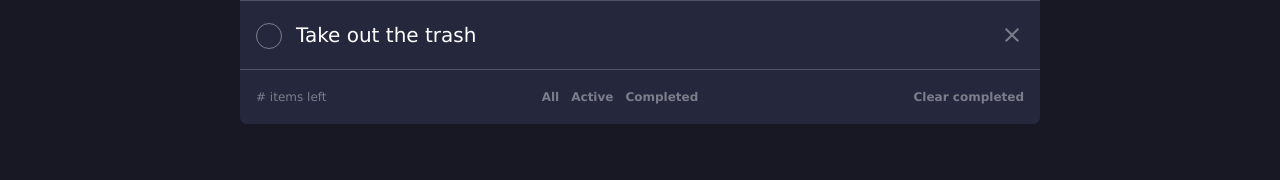
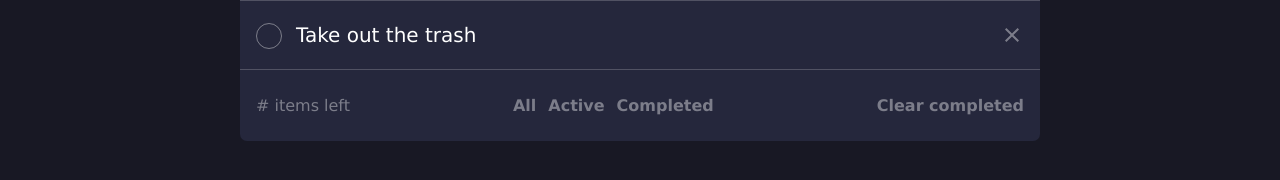
Before and after one commit to kirstengreen/todo-challenge-09262021, a React (Create React App) app: page / in a window 1280 px wide. Shown: the part 432-612 px from the top of the page. Built offline with nearby package versions, Linux system fonts and the light colour scheme.

Commit message:
added conditional styling for list footer component

```diff
--- a/src/components/ListFooter/ListFooter.css
+++ b/src/components/ListFooter/ListFooter.css
@@ -1,6 +1,10 @@
 .footer_container{
   font-size: 12px;
   color: rgba( 255, 255, 255, .4 )
+}
+
+.footer_container__desktop {
+  font-size: 16px;
 }
 
 .list_footer_options {
@@ -11,6 +15,10 @@
   padding: 20px 16px;
   background-color: #25273C;
   border-radius: 0 0 7px 7px;
+}
+
+.footer_container__desktop .list_footer_options {
+  padding: 26px 16px;
 }
 
 .list_footer_filters {
--- a/src/components/ListFooter/ListFooter.js
+++ b/src/components/ListFooter/ListFooter.js
@@ -5,7 +5,7 @@ import ListFooterDesktop from './ListFooterDesktop'
 export default function ListFooter( {deleteCompleted, viewportWidth, mobileBreakpoint} ) {
 
   return (
-    <div className='footer_container'>
+    <div className={`footer_container ${ viewportWidth > mobileBreakpoint ? 'footer_container__desktop' : '' }`}>
       { viewportWidth < mobileBreakpoint ? (
         <ListFooterMobile deleteCompleted={deleteCompleted} />
       ) : (
```
